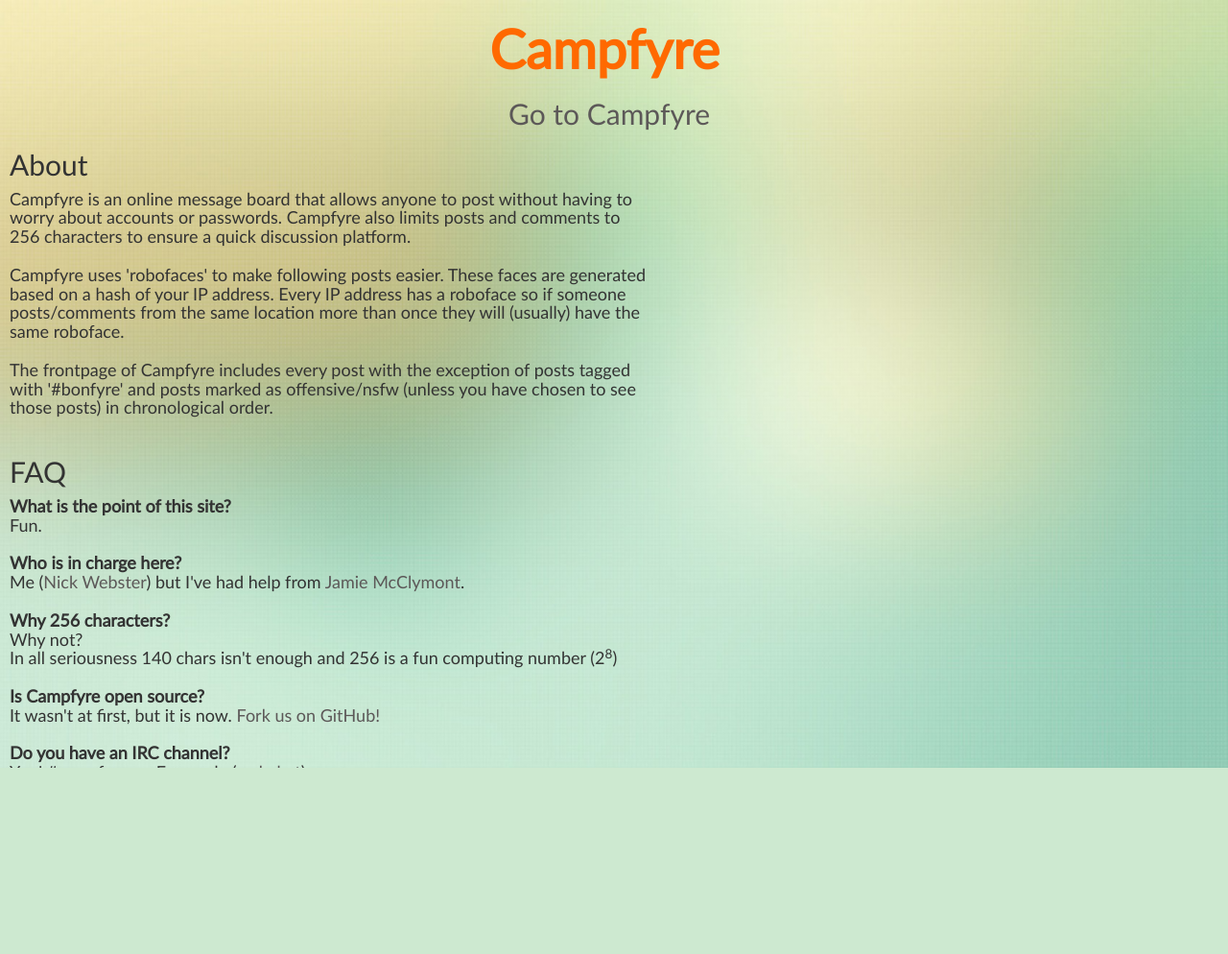
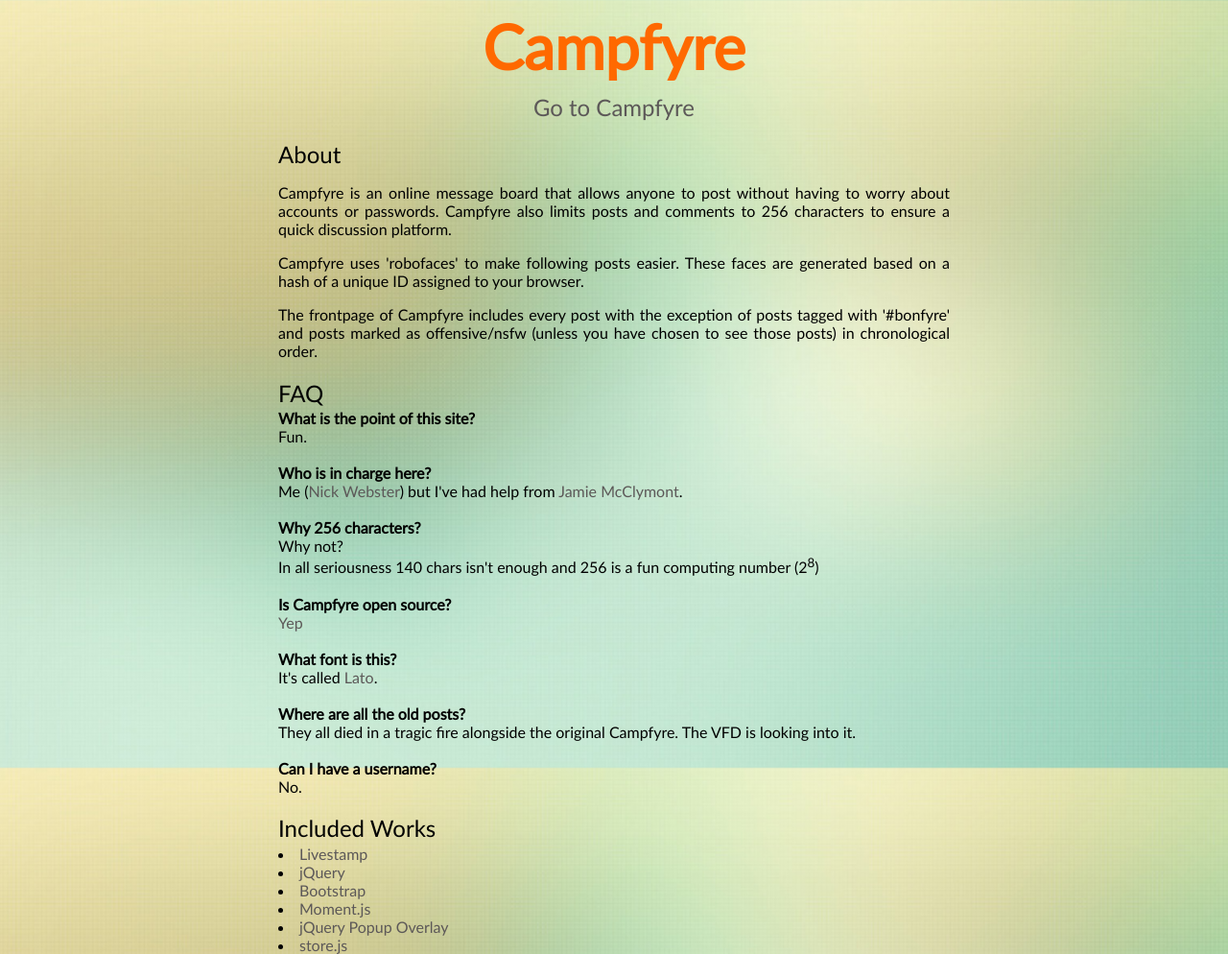
Before and after one commit to NickGeek/Campfyre, a PHP site: page /about.html in a window 1280 px wide. Shown: the whole page at 96% size. Before the commit the page ends 800 px from the top, so only its background shows below. Run offline with PHP 8.4, Linux system fonts and the light colour scheme; some libraries are stand-ins or nearby versions.

Commit message:
Making Campfyre mildly usable

```diff
--- a/apiV3/docker-compose.yml
+++ b/apiV3/docker-compose.yml
@@ -11,7 +11,7 @@ services:
       - "./db-data:/var/lib/mysql"
     ports:
       - 8925:3306
-    env_file: ./.env
+    env_file: ./db.env
 
   campfyre-api:
     build: .
@@ -21,4 +21,4 @@ services:
         condition: service_healthy
     ports:
       - 3973:3973
-    env_file: ./.env
+    env_file: ./api.env
--- a/apiV3/package.json
+++ b/apiV3/package.json
@@ -18,9 +18,8 @@
   },
   "homepage": "https://github.com/NickGeek/Campfyre",
   "dependencies": {
-    "MD5": "^1.2.1",
     "express": "^4.10.1",
-    "mysql": "~2.5.2",
+    "mysql": "^2.16.0",
     "socket.io": "^1.2.0"
   }
 }
--- a/web/about.html
+++ b/web/about.html
@@ -15,76 +15,69 @@
 	<link href="img/ios-icon/120x120.png" rel="apple-touch-icon" sizes="120x120" />
 	<link href="img/ios-icon/152x152.png" rel="apple-touch-icon" sizes="152x152" />
 	<link rel="stylesheet" type="text/css" href="lato.css">
-	<link rel="stylesheet" href="//netdna.bootstrapcdn.com/bootstrap/2.3.2/css/bootstrap.min.css">
-	<link rel="stylesheet" href="css/campfyre.css">
-
-	<script src="http://code.jquery.com/jquery-1.5.js"></script>
-	<script>
-		(function(i,s,o,g,r,a,m){i['GoogleAnalyticsObject']=r;i[r]=i[r]||function(){
-			(i[r].q=i[r].q||[]).push(arguments)},i[r].l=1*new Date();a=s.createElement(o),
-			m=s.getElementsByTagName(o)[0];a.async=1;a.src=g;m.parentNode.insertBefore(a,m)
-		})(window,document,'script','//www.google-analytics.com/analytics.js','ga');
-
-		ga('create', 'UA-8931238-13', 'auto');
-		ga('send', 'pageview');
-	</script>
+	<link rel="stylesheet" href="css/slightly-better-campfyre.css">
 </head>
 <body>
-	<div id="centre">
-		<h1>Campfyre</h1>
-		<h2><a href="../">Go to Campfyre</a></h2>
+	<div class="centre">
+		<h1 class="title">Campfyre</h1>
+		<h2 class="back-link"><a href="../">Go to Campfyre</a></h2>
 	</div>
-		<h2 style="text-align: left;">About</h2>
-		<h4 style="max-width: 700px;">
-			Campfyre is an online message board that allows anyone to post without having to worry about accounts or passwords. Campfyre also limits posts and comments to 256 characters to ensure a quick discussion platform.<br/><br/>
 
-			Campfyre uses 'robofaces' to make following posts easier. These faces are generated based on a hash of your IP address. Every IP address has a roboface so if someone posts/comments from the same location more than once they will (usually) have the same roboface.<br/><br/>
+	<div class="info-page">
+		<article id="about">
+			<h2>About</h2>
+			<div>
+				<p>
+					Campfyre is an online message board that allows anyone to post without having to worry about accounts or passwords. Campfyre also limits posts and comments to 256 characters to ensure a quick discussion platform.
+				</p>
 
-			The frontpage of Campfyre includes every post with the exception of posts tagged with '#bonfyre' and posts marked as offensive/nsfw (unless you have chosen to see those posts) in chronological order.<br/><br/>
-		</h4>
-			<h2 style="text-align: left;">FAQ</h2>
-			<h4 style="max-width: 700px;">
+				<p>
+					Campfyre uses 'robofaces' to make following posts easier. These faces are generated based on a hash of a unique ID assigned to your browser.
+				</p>
+
+				<p>
+					The frontpage of Campfyre includes every post with the exception of posts tagged with '#bonfyre' and posts marked as offensive/nsfw (unless you have chosen to see those posts) in chronological order.
+				</p>
+			</div>
+		</article>
+
+		<article id="faq">
+			<h2>FAQ</h2>
+			<div>
 				<strong>What is the point of this site?</strong><br/>
 				Fun.<br/>
 
 				<br/><strong>Who is in charge here?</strong><br/>
-				Me (<a target="_blank" href="http://nick.geek.nz">Nick Webster</a>) but I've had help from <a target="_blank" href="https://github.com/jj56">Jamie McClymont</a>.<br/>
+				Me (<a target="_blank" href="https://nick.geek.nz">Nick Webster</a>) but I've had help from <a target="_blank" href="https://kwiius.com">Jamie McClymont</a>.<br/>
 
 				<br/><strong>Why 256 characters?</strong><br/>
 				Why not?<br/>
 				In all seriousness 140 chars isn't enough and 256 is a fun computing number (2<sup>8</sup>)<br/>
 
 				<br/><strong>Is Campfyre open source?</strong><br/>
-				It wasn't at first, but it is now. <a href="https://github.com/NickGeek/Campfyre">Fork us on GitHub!</a><br/>
-
-				<br/><strong>Do you have an IRC channel?</strong><br/>
-				Yup! #campfyre on Freenode (<a target="_blank" href="http://webchat.freenode.net/?channels=%23campfyre&uio=d4">webchat</a>).<br/>
+				<a href="https://github.com/NickGeek/Campfyre">Yep</a><br/>
 
 				<br/><strong>What font is this?</strong><br/>
 				It's called <a target="_blank" href="https://www.google.com/fonts/specimen/Lato">Lato</a>.<br/>
 
 				<br/><strong>Where are all the old posts?</strong><br/>
-				Go to the bottom of the page and click the "Load More" button, you can go back to the first post ever.<br/>
-
-				<br/><strong>Why do all the old posts not have comments?</strong><br/>
-				They all died in a fire. The SQL db of all the old comments is linked to <a target="_blank" href="http://campfyre.org/permalink.html?id=93">here</a>. The IDs of the posts they relate to is off though. You can also try using the <a target="_blank" href="http://web.archive.org/web/20140518031051/http://campfyre.org/">wayback machine</a> to read old comments.<br/>
-
-				<br/><strong>What's up with the time on old posts?</strong><br/>
-				The time since posted was added after Campfyre started. Every post before time was added is listed as the time I added time.<br/>
-
-				<br/><strong>Can I swear?</strong><br/>
-				Yes; I'm not your mum.<br/>
+				They all died in a tragic fire alongside the original Campfyre. The VFD is looking into it.<br/>
 
 				<br/><strong>Can I have a username?</strong><br/>
 				No.<br/>
+			</div>
+		</article>
 
-				<br/><strong>I found XX post really offensive! Can you delete it?</strong><br/>
-				No. I will mark the post as offensive so only users who want to see offensive posts will see it. If you are choosing to see offensive posts don't freak out when you see them.<br/>
-
-				<br/><strong>You're literally Hitler!</strong><br/>
-				You're literally Polpot.<br/>
-
-				<br/><strong>Wtf is a tilde tag?</strong><br/>
-				Something that's never going to happen... NEVER! <span style="font-size: 40%;">#rebellion<br/>
-			</h4>
+		<article>
+			<h2 id="included-works">Included Works</h2>
+			<div>
+				<li><a href="https://github.com/mattbradley/livestampjs/blob/develop/LICENSE">Livestamp</a></li>
+				<li><a href="https://github.com/jquery/jquery/blob/master/LICENSE.txt">jQuery</a></li>
+				<li><a href="https://github.com/twbs/bootstrap/blob/master/LICENSE">Bootstrap</a></li>
+				<li><a href="https://momentjs.com">Moment.js</a></li>
+				<li><a href="https://github.com/vast-engineering/jquery-popup-overlay/blob/gh-pages/LICENSE">jQuery Popup Overlay</a></li>
+				<li><a href="https://github.com/marcuswestin/store.js/blob/master/LICENSE">store.js</a></li>
+			</div>
+		</article>
+	</div>
 </body>
--- a/web/css/campfyre.css
+++ b/web/css/campfyre.css
@@ -211,3 +211,17 @@ a:active {
 	margin-bottom: 8px;
 	width: 234px;
 }
+
+#this-is-a-bad-website-banner {
+	width: 100%;
+	background-color: #333;
+	padding: 5px;
+	margin-bottom: 50px;
+	color: #eee;
+	font-size: 1.1em;
+}
+
+#this-is-a-bad-website-banner .emoji {
+	width: 1.1em;
+	height: 1.1em;
+}
--- /dev/null
+++ b/web/css/slightly-better-campfyre.css
@@ -0,0 +1,72 @@
+html, body {
+	height: 100%;
+}
+
+html {
+	font-family: 'Lato', serif;
+}
+
+body {
+	background: url(../img/bg.jpg) center center / cover no-repeat fixed
+}
+
+.centre {
+	text-align: center;
+}
+
+.title {
+	font-family: 'Lato', serif;
+	font-weight: 900;
+	font-size: 4em;
+	color: #ff6900;
+	margin: 10px 0;
+}
+
+.back-link {
+	margin-top: 0;
+}
+
+.info-list {
+	font-size: 17.5px;
+}
+
+.info-list li {
+	padding-bottom: 10px;
+}
+
+h2, h3, h4 {
+	margin-bottom: 0.1em;
+	font-weight: 100;
+}
+
+/* Links Start */
+a:link {
+	color: #5C5858;
+	text-decoration: none;
+}
+
+a:visited {
+	color: #5C5858;
+	text-decoration: none;
+}
+
+a:hover {
+	color: black;
+	text-decoration: underline;
+}
+
+a:active {
+	color: black;
+	text-decoration: underline;
+}
+/* Links End */
+
+.info-page {
+	width: 100%;
+	max-width: 700px;
+	margin: auto;
+}
+
+article {
+	text-align: justify;
+}
```
Also changed, not shown: apiV3/index.js (+82 -31 lines), web/formatting.html (+21 -24 lines), web/index.html (+22 -53 lines), web/js/campfyre.js (+47 -25 lines), web/permalink.html (+3 -11 lines), web/rules.html (+22 -25 lines), apiV3/package-lock.json (added), web/js/advertisment.js (deleted). Lines whose indentation alone changed are shown as unchanged.
